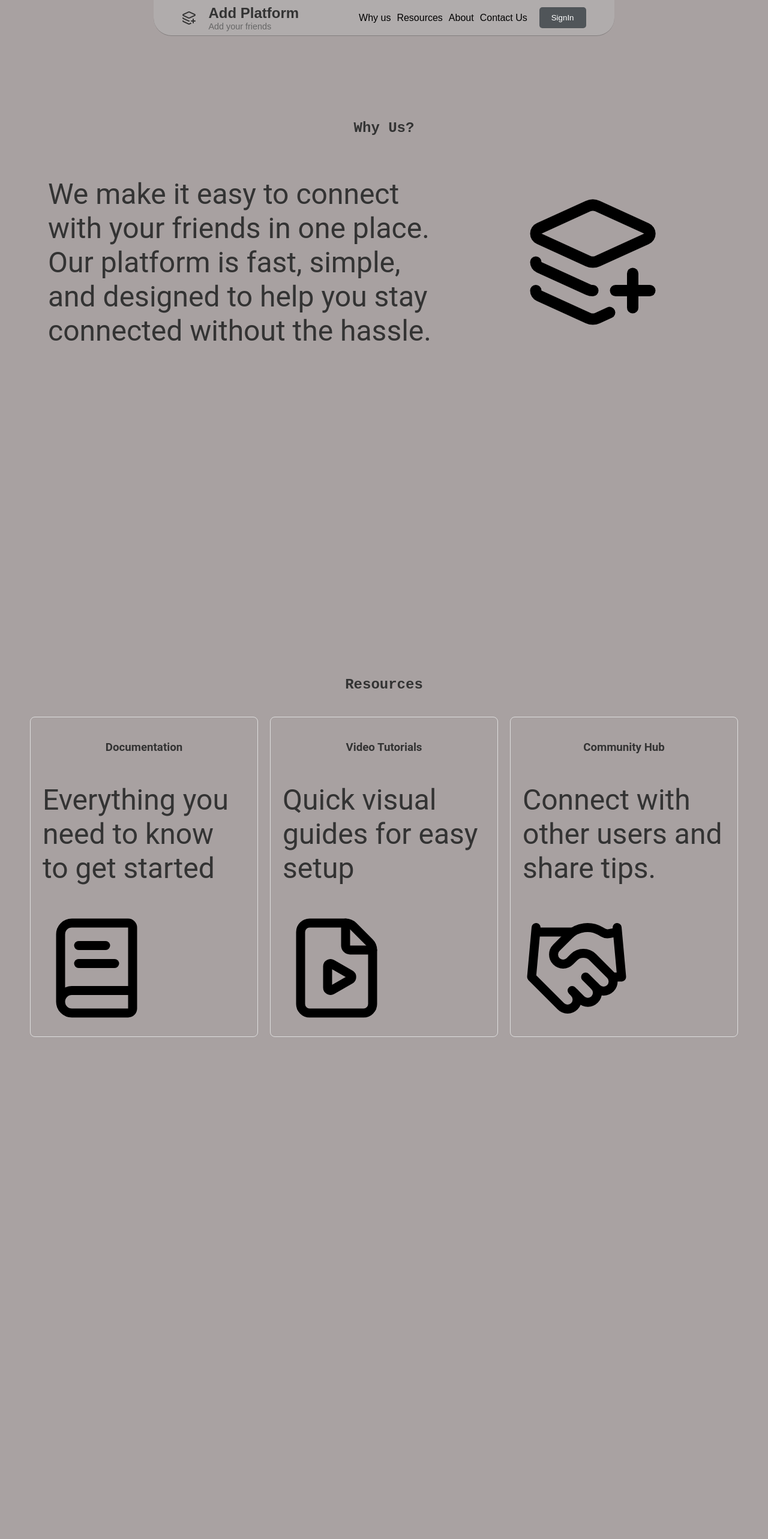
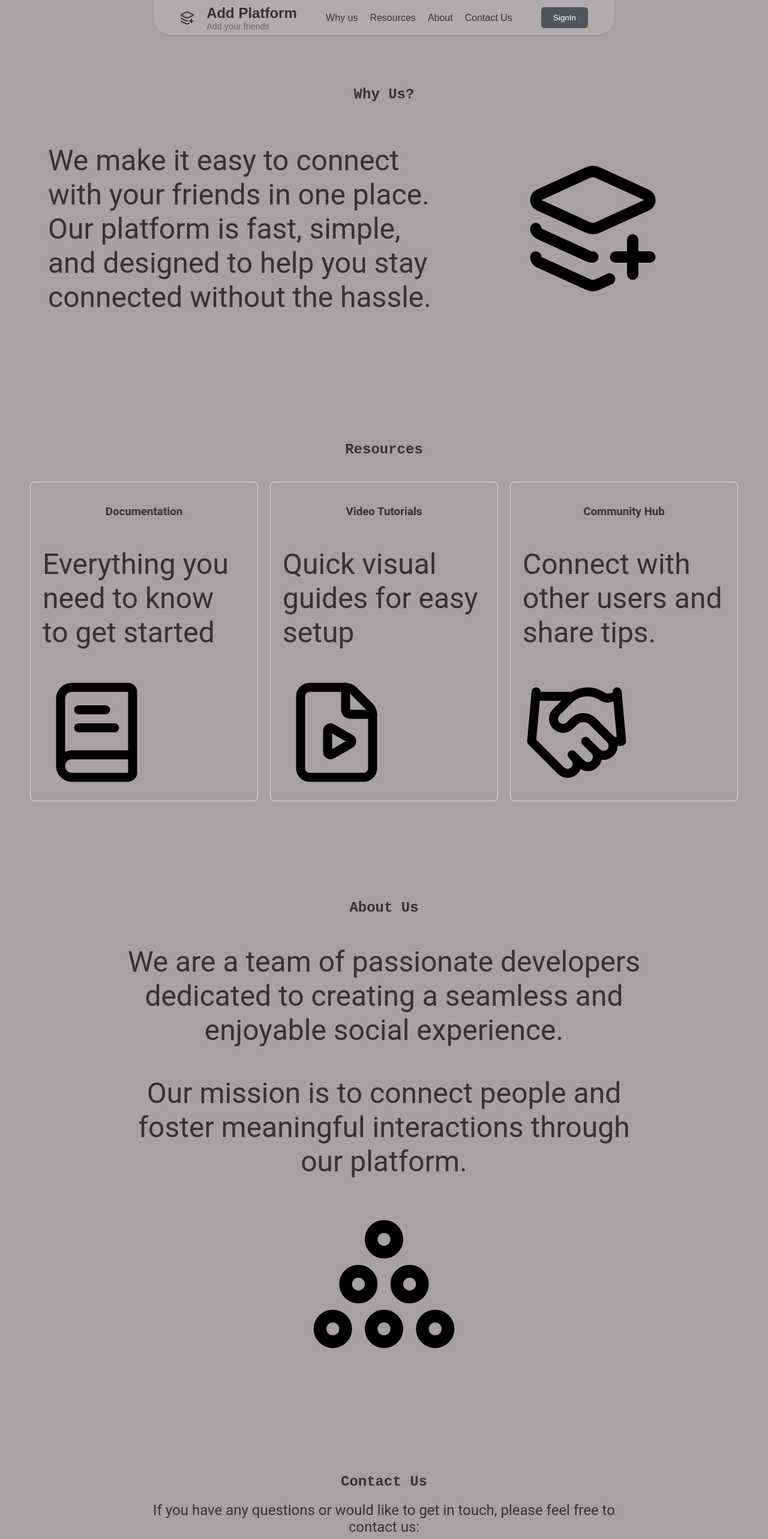
Before and after one commit to Jamesftw10/First-React, a React (Vite) app in the folder My-react-app/: page / in a window 1280 px wide. Shown: the top 2566 px of the page at 60% size. Before the commit the page ends 1750 px from the top, so only its background shows below. Built offline with nearby package versions, Linux system fonts and the light colour scheme; a web font is replaced by a local one.

Commit message:
Add about and contacts for landing page

```diff
--- a/My-react-app/src/LandingPage.jsx
+++ b/My-react-app/src/LandingPage.jsx
@@ -1,4 +1,4 @@
-import LandingNav from "./LandingPage/LandingNav.jsx"
+import LandingNav from "./LandingPage/LandingNavigationHolder/LandingNav.jsx";
 
 function LandingPage() {
     return (
--- /dev/null
+++ b/My-react-app/src/LandingPage/LandingMainCategory/About.jsx
@@ -0,0 +1,20 @@
+import circlePile from "../../assets/circle-pile.svg";
+import styles from "./LandingNavMain.module.css";
+
+function About({ id = "about"}) {
+    return (
+        <section id={id} className={styles.section} style={{ alignContent: "center" }} data-aos="fade-up">
+            <h1 data-aos="fade-up" data-aos-delay="100">About Us</h1>
+            <div style={{ maxWidth: "900px", margin: "20px auto", textAlign: "center" }}>
+                <p data-aos="fade-up" data-aos-delay="200">
+                    We are a team of passionate developers dedicated to creating a seamless and enjoyable social experience.
+                </p>
+                <p data-aos="fade-up" data-aos-delay="300">Our mission is to connect people and foster meaningful interactions through our platform.</p>
+                <img data-aos="fade-up" data-aos-delay="400" src={circlePile} alt="About Us" />
+            </div>
+
+        </section>
+    );
+}
+
+export default About
--- /dev/null
+++ b/My-react-app/src/LandingPage/LandingMainCategory/Contactus.jsx
@@ -0,0 +1,20 @@
+import styles from './LandingNavMain.module.css'
+
+function Contactus( id = "contact-us") {
+    return (
+        <section id={id} className={styles.section}>
+            <div className={styles.contactus}>
+                <h1>Contact Us</h1>
+                <div style={{ width: "800px", margin: "20px auto", textAlign: "center" }}>
+                <span className={styles.p1}>If you have any questions or would like to get in touch, please feel free to contact us:</span>
+                </div>
+                <ul>
+                    <li>Email: <a href="mailto:info@company.com">info@company.com</a></li>
+                </ul>
+            </div>
+        </section>
+    );
+
+}
+
+export default Contactus
--- a/My-react-app/src/LandingPage/LandingMainCategory/LandingNavMain.jsx
+++ b/My-react-app/src/LandingPage/LandingMainCategory/LandingNavMain.jsx
@@ -1,15 +1,30 @@
 import WhyUs from "./WhyUs";
+import About from "./About";
 import Resources from "./Resources";
 import styles from './LandingNavMain.module.css'
+import AOS from "aos";
+import "aos/dist/aos.css";
+import { useEffect } from "react";
+import Contactus from "./Contactus";
 
 
 function LandingNavMain() {
+
+    useEffect(() => {
+        AOS.init({
+            duration: 900,
+            offset: 120,
+            easing: "ease-out-cubic",
+            once: true,
+        });
+    }, []);
 
     return (
         <div className={styles.landingMain}>
             <WhyUs id="why-us" />
             <Resources id="resources" />
-
+            <About id="about" />
+            <Contactus id="contact-us" />
         </div>
     )
 }
--- a/My-react-app/src/LandingPage/LandingMainCategory/LandingNavMain.module.css
+++ b/My-react-app/src/LandingPage/LandingMainCategory/LandingNavMain.module.css
@@ -18,29 +18,49 @@ html, body {
 
 .landingMain {
     padding: 50px;
-    height: 200vh;
     padding-top: 100px;
+    display: flex;
+    flex-direction: column;
+    gap: 6rem;
+    padding-bottom: 6rem;
+}
 
+.section {
+    scroll-margin-top: 90px;
+    width: min(1200px, 100%);
+    margin: 0 auto;
+    padding: 1.5rem 0;
+}
 
-h1 {
+.section h1 {
     text-align: center;
     font-family: 'Bitcount Grid Double', monospace;
-    text-align: center;
 }
-p {
+
+.section p {
     font-family: Roboto, cursive;
     font-size: 3em;
     font-weight: 400;
 }
+
+.section img {
+    max-width: 100%;
+    height: auto;
 }
 
 /* Resources Landing Page */
 .resources {
     padding: 50px;
-    height: 100vh;
 }
 
-    .title {
-        font-family: 'Roboto', cursive;
-        text-align: center;
-    }
+.title {
+    font-family: 'Roboto', cursive;
+    text-align: center;
+}
+
+.p1 {
+    font-family: Roboto, cursive;
+    text-align: left;
+    font-size: 24px;
+
+}
--- a/My-react-app/src/LandingPage/LandingMainCategory/Resources.jsx
+++ b/My-react-app/src/LandingPage/LandingMainCategory/Resources.jsx
@@ -1,20 +1,13 @@
-import AOS from "aos";
-import "aos/dist/aos.css";
-import { useEffect } from "react";
-import LandingNavMain from "./LandingNavMain.module.css";
+import styles from "./LandingNavMain.module.css";
 import bookText from "../../assets/book-text.svg";
 import filePlay from "../../assets/file-play.svg";
 import handshake  from "../../assets/handshake.svg";
 
 function Resources({ id = "resources" }) {
 
-    useEffect(() => {
-        AOS.init();
-    }, []);
-
     return (
-        <section  style={{ marginTop: "500px" }}>
-            <h1 id={id}  data-aos="fade-up">Resources</h1>
+        <section id={id} className={styles.section} data-aos="fade-up">
+            <h1 data-aos="fade-up" data-aos-delay="100">Resources</h1>
 
            <div style={{
     display: "grid",
@@ -22,18 +15,18 @@ function Resources({ id = "resources" }) {
     gap: "20px",
     marginTop: "40px"
 }}>
-    <div  data-aos="fade-right" style={{ padding: "20px", border: "1px solid #ddd", borderRadius: "8px" }}>
-        <h3 className={LandingNavMain.title}>Documentation</h3>
+    <div  data-aos="fade-right" data-aos-delay="150" style={{ padding: "20px", border: "1px solid #ddd", borderRadius: "8px" }}>
+        <h3 className={styles.title}>Documentation</h3>
         <p>Everything you need to know to get started</p>
         <img src={bookText} alt="Documentation" />
     </div>
-    <div data-aos="fade-up" style={{ padding: "20px", border: "1px solid #ddd", borderRadius: "8px" }}>
-        <h3 className={LandingNavMain.title}>Video Tutorials</h3>
+    <div data-aos="fade-up" data-aos-delay="250" style={{ padding: "20px", border: "1px solid #ddd", borderRadius: "8px" }}>
+        <h3 className={styles.title}>Video Tutorials</h3>
         <p>Quick visual guides for easy setup</p>
         <img src={filePlay} alt="Video Tutorials" />
     </div>
-    <div data-aos="fade-left" style={{ padding: "20px", border: "1px solid #ddd", borderRadius: "8px" }}>
-        <h3 className={LandingNavMain.title}>Community Hub</h3>
+    <div data-aos="fade-left" data-aos-delay="350" style={{ padding: "20px", border: "1px solid #ddd", borderRadius: "8px" }}>
+        <h3 className={styles.title}>Community Hub</h3>
         <p>Connect with other users and share tips.</p>
         <img src={handshake} alt="Community Hub"/>
     </div>
--- a/My-react-app/src/LandingPage/LandingMainCategory/WhyUs.jsx
+++ b/My-react-app/src/LandingPage/LandingMainCategory/WhyUs.jsx
@@ -1,17 +1,11 @@
-import AOS from "aos";
-import "aos/dist/aos.css";
-import { useEffect } from "react";
 import layersPlus from "../../assets/layers-plus.svg";
+import styles from "./LandingNavMain.module.css";
 
 function WhyUs({ id = "why-us" }) {
 
-    useEffect(() => {
-        AOS.init({ duration: 1000 });
-    }, []);
-
     return (
-        <section id={id} style={{marginTop: "100px"}}>
-            <h1 data-aos="fade-up">Why Us?</h1>
+        <section id={id} className={styles.section} data-aos="fade-up">
+            <h1 data-aos="fade-up" data-aos-delay="100">Why Us?</h1>
 
             <div
                 style={{
@@ -21,11 +15,11 @@ function WhyUs({ id = "why-us" }) {
                     alignItems: "center",
                 }}
             >
-                <p style={{ marginLeft: "30px" }} data-aos="fade-right">
+                <p style={{ marginLeft: "30px" }} data-aos="fade-right" data-aos-delay="200">
                     We make it easy to connect with your friends in one place. Our platform is fast, simple, and designed to help you stay connected without the hassle.
                 </p>
 
-                <div style={{ display: "flex", justifyContent: "center" }} data-aos="zoom-in">
+                <div style={{ display: "flex", justifyContent: "center" }} data-aos="zoom-in" data-aos-delay="300">
                     <img src={layersPlus} alt="Error Image" />
                 </div>
             </div>
--- a/My-react-app/src/LandingPage/FeaturedLanding.jsx
+++ b/My-react-app/src/LandingPage/LandingNavigationHolder/FeaturedLanding.jsx
@@ -1,6 +1,8 @@
+import styles from './Landing.module.css'
+
 function FeaturedLanding() {
     return (
-        <ul>
+        <ul className={styles.navLinks}>
             <li><a href="#why-us">Why us</a></li>
             <li><a href="#resources">Resources</a></li>
             <li><a href="#about">About</a></li>
--- a/My-react-app/src/LandingPage/Landing.module.css
+++ b/My-react-app/src/LandingPage/LandingNavigationHolder/Landing.module.css
@@ -59,3 +59,17 @@
   cursor: pointer;
   font-family: Arial, Helvetica, sans-serif;
 }
+
+.navLinks {
+  display: flex;
+  list-style: none;
+  gap: 20px;
+  margin: 0;
+  padding: 0;
+}
+
+.navLinks li a {
+  text-decoration: none;
+  color: inherit;
+  transition: color 0.3s;
+}
--- a/My-react-app/src/LandingPage/LandingNav.jsx
+++ b/My-react-app/src/LandingPage/LandingNavigationHolder/LandingNav.jsx
@@ -2,7 +2,7 @@ import { useNavigate } from 'react-router-dom'
 import styles from './Landing.module.css'
 import { LayersPlus } from 'lucide-react';
 import FeaturedLanding from './FeaturedLanding';
-import LandingNavMain from './LandingMainCategory/LandingNavMain';
+import LandingNavMain from '../LandingMainCategory/LandingNavMain';
 
 function LandingNav() {
     const navigate = useNavigate()
--- a/My-react-app/src/index.css
+++ b/My-react-app/src/index.css
@@ -1,5 +1,6 @@
 html {
   scroll-behavior: smooth;
+  scroll-padding-top: 90px;
 }
 
 nav {
```
Also changed, not shown: My-react-app/src/assets/circle-pile.svg (added).
